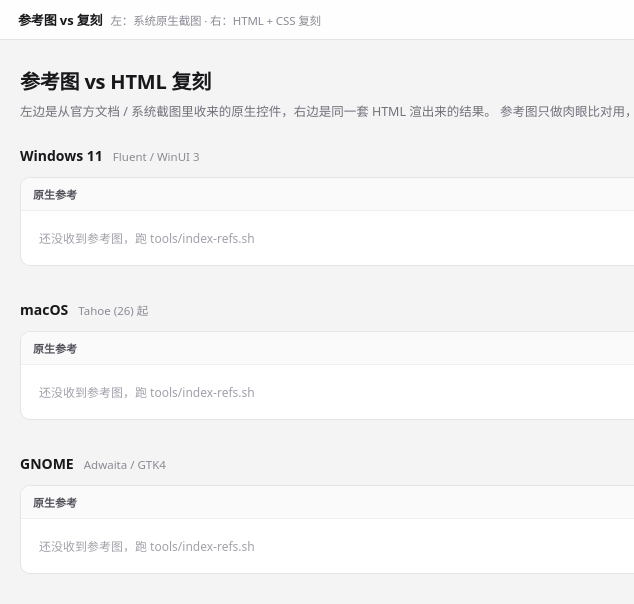
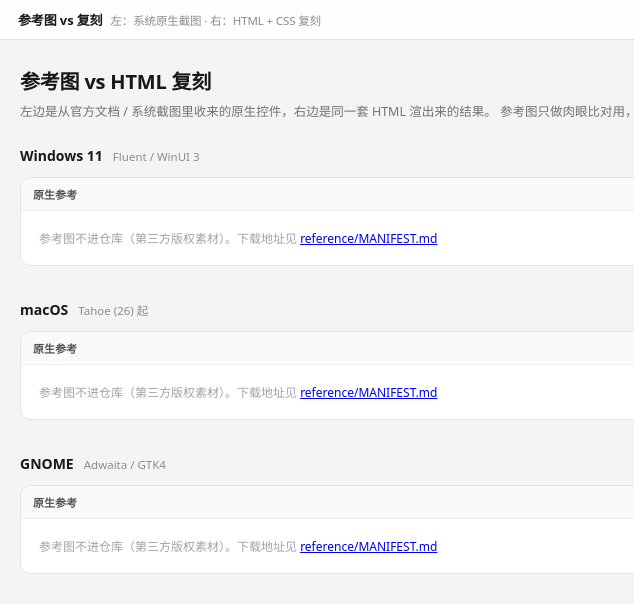
Before and after one commit to ykai55/dialect-ui, a plain HTML site: page compare.html in a window 1280 px wide. Shown: the full height of the page, 0-634 px from the left. Drawn offline with Linux system fonts and the light colour scheme.

Commit message:
chore: 为 GitHub Pages 做准备（.nojekyll、参考图缺失提示、仓库入口）

```diff
--- a/compare.html
+++ b/compare.html
@@ -136,7 +136,8 @@
             "<h2>" + p.name + " <small>" + p.sub + "</small></h2>" +
             '<div class="cmp">' +
             '<div class="cmp__box"><h3>原生参考<span>' + refs.length + " 张</span></h3>" +
-            (refs.length ? '<div class="refs"></div>' : '<div class="empty">还没收到参考图，跑 tools/index-refs.sh</div>') +
+            (refs.length ? '<div class="refs"></div>' : '<div class="empty">参考图不进仓库（第三方版权素材）。下载地址见 ' +
+              '<a href="https://github.com/ykai55/platform-ui/blob/main/reference/MANIFEST.md" target="_blank" rel="noreferrer">reference/MANIFEST.md</a></div>') +
             "</div>" +
             '<div class="cmp__box"><h3>HTML 复刻<span>play-' + p.id + "-light</span></h3>" +
             '<img src="' + p.shot + '" alt="' + p.name + ' HTML 复刻" />' +
```
Also changed, not shown: index.html (+1 -0 lines), 1 other file.
